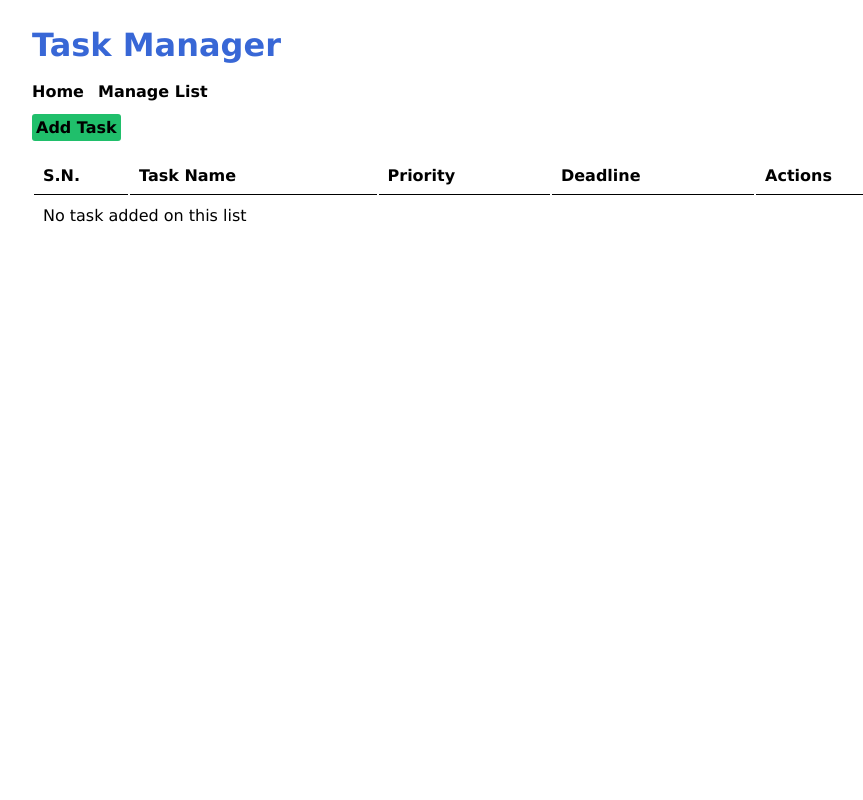
After one commit to humaun-kabir/Task_Manager_Using_Procedural_Php, a PHP site: page /Task_Manager_Using_Procedural_Php/list-task.php?list_id=1 in a window 1280 px wide. The commit adds this page. Shown: the whole page, without its empty margins (160-1023 px from the left). Run offline with PHP 8.4, Linux system fonts and the light colour scheme; data that the repository does not hold is empty.

Commit message:
completed

```diff
--- /dev/null
+++ b/css/style.css
@@ -0,0 +1,104 @@
+/*
+    Theme - Task Manager.
+    Version - 1.0.
+    Author - Humaun Kabir.
+*/
+*{
+    margin: 0;
+    padding: 0;
+    font-family: Verdana, Geneva, Tahoma, sans-serif;
+}
+
+.wrapper{
+
+    width: 70%;
+    margin: 0 auto;
+    padding: 2%;
+}
+h1{
+    color: #3867d6;
+    margin-bottom: 2%;
+}
+h3{
+    margin: 2% 0;
+}
+.menu{
+    margin-bottom: 2%;
+}
+.menu a{
+    font-weight: bold;
+    margin-right: 1%;
+    color: black;
+    text-decoration: none;
+}
+.menu a:hover{
+    text-decoration: underline;
+}
+.btn-primary{
+    background-color:  #20bf6b;
+    padding: 4px;
+    font-weight: bold;
+    text-decoration: none;
+    color: black;
+    border-radius: 3px;
+    font-size: 1rem;
+}
+.btn-delete{
+    background-color:  #eb3b5a;
+    padding: 4px;
+    font-weight: bold;
+    text-decoration: none;
+    color: black;
+    border-radius: 3px;
+    font-size: 1rem;
+}
+.btn-delete:hover{
+    background-color: #fc5c65;
+}
+.btn-update{
+    background-color:  #2d98da;
+    padding: 4px;
+    font-weight: bold;
+    text-decoration: none;
+    color: black;
+    border-radius: 3px;
+    font-size: 1rem;
+}
+.btn-update:hover{
+    background-color: #45aaf2;
+}
+.btn-secondary{
+    background-color:  #4b6584;
+    padding: 4px;
+    font-weight: bold;
+    text-decoration: none;
+    color: white;
+    border-radius: 3px;
+    font-size: 1rem;
+}
+.btn-lg{
+    width: 80px;
+    padding: 1%;
+}
+
+.btn-primary:hover{
+    background-color: #26de81;
+}
+.btn-secondary:hover{
+    background-color: #778ca3;
+}
+.tbl-full{
+    width: 100%;
+}
+table tr th{
+    text-align: left;
+    border-bottom: 1px solid black;
+    padding: 1%;
+    padding-top: 3%;
+}
+table tr td{
+    padding: 1%;
+}
+.tbl-half{
+    width: 40%;
+}
--- /dev/null
+++ b/list-task.php
@@ -0,0 +1,131 @@
+<?php
+    include('config/constants.php');
+    //get the list id fropm URL
+    $list_id_url = $_GET['list_id'];
+
+?>
+<html>
+    <head>
+        <title>Task Manager</title>
+        <link rel="stylesheet" href="<?php echo SITEURL; ?>css/style.css">
+    </head>
+
+    <body>
+        <div class="wrapper">
+        <h1>Task Manager</h1>
+
+        <!-- Menu starts here -->
+        <div class="menu">
+                <a href="<?php echo SITEURL; ?>">Home</a>
+
+                <?php
+                    //comment displaying menu lists from databse
+                    $conn2 = mysqli_connect(LOCALHOST,DB_USERNAME,DB_PASSWORD) or die(mysqli_error());
+
+                    //select databse
+                    $db_select2 = mysqli_select_db($conn2,DB_NAME) or die(mysqli_error());
+
+                    //Sql query to get the list from databse
+                    $sql2 = "SELECT * FROM tbl_lists";
+
+                    //execute query
+                    $res2 = mysqli_query($conn2, $sql2);
+
+                    //check whether the query executed or not
+                    if($res2==TRUE)
+                    {
+                        //display the list in menu
+                        while($row2 = mysqli_fetch_assoc($res2))
+                        {
+                            $list_id = $row2['list_id'];
+                            $list_name = $row2['list_name'];
+                            ?>
+                                <a href="<?php echo SITEURL; ?>list-task.php?list_id=<?php echo $list_id; ?>"><?php echo $list_name; ?></a>
+                            <?php
+                        }
+                    }
+
+                ?>
+
+
+                <a href="<?php echo SITEURL; ?>manage-list.php">Manage List</a>
+            </div>
+        <!-- Menu ends here -->
+
+        <div class="all-task">
+            <a class="btn-primary" href="<?php echo SITEURL; ?>add-task.php">Add Task </a>
+
+            <table class="tbl-full">
+                <tr>
+                    <th>S.N.</th>
+                    <th>Task Name</th>
+                    <th>Priority</th>
+                    <th>Deadline</th>
+                    <th>Actions</th>
+                </tr>
+
+                <?php
+                    //connect databse
+                    $conn = mysqli_connect(LOCALHOST,DB_USERNAME,DB_PASSWORD) or die(mysqli_error());
+
+                    //select databse
+                    $db_select = mysqli_select_db($conn,DB_NAME) or die(mysqli_error());
+
+                    //sql query to display class by list selected
+                    $sql = "SELECT * FROM tbl_tasks WHERE list_id=$list_id_url";
+
+                    //execute query
+                    $res = mysqli_query($conn,$sql);
+                    if($res==TRUE)
+                    {
+                        //display the task based on list
+                        //count the rows
+                        $count_rows = mysqli_num_rows($res);
+
+                        if($count_rows>0)
+                        {
+                            //we have task on this list
+                            while($row = mysqli_fetch_assoc($res))
+                            {
+                                //get indivisual value
+                                $task_id = $row['task_id'];
+                                $task_name = $row['task_name'];
+                                $priority = $row['priority'];
+                                $deadline = $row['deadline'];
+                                ?>
+                                <tr>
+                                    <td>1.</td>
+                                    <td><?php echo $task_name; ?></td>
+                                    <td><?php echo $priority; ?></td>
+                                    <td><?php echo $deadline; ?></td>
+                                    <td>
+                                        <a class="btn-update" href="<?php echo SITEURL; ?>update-task.php?task_id=<?php echo $task_id; ?>">Update</a>
+
+                                        <a class="btn-delete" href="<?php echo SITEURL; ?>delete-task.php?task_id=<?php echo $task_id; ?>">Delete</a>
+                                    </td>
+                                </tr>
+
+
+                                <?php
+
+                            }
+                        }
+                        else
+                        {
+                            //no task on this list
+                            ?>
+                                <tr>
+                                    <td colspan="5">No task added on this list</td>
+                                </tr>
+                            <?php
+                        }
+                    }
+
+                ?>
+
+
+            </table>
+        </div>
+        </div>
+    </body>
+</html>
```
Also changed, not shown: add-list.php (+7 -4 lines), add-task.php (+6 -3 lines), delete-task.php (added, +48 -0 lines), index.php (+56 -7 lines), manage-list.php (+8 -5 lines), update-list.php (+8 -5 lines), update-task.php (added, +222 -0 lines).
